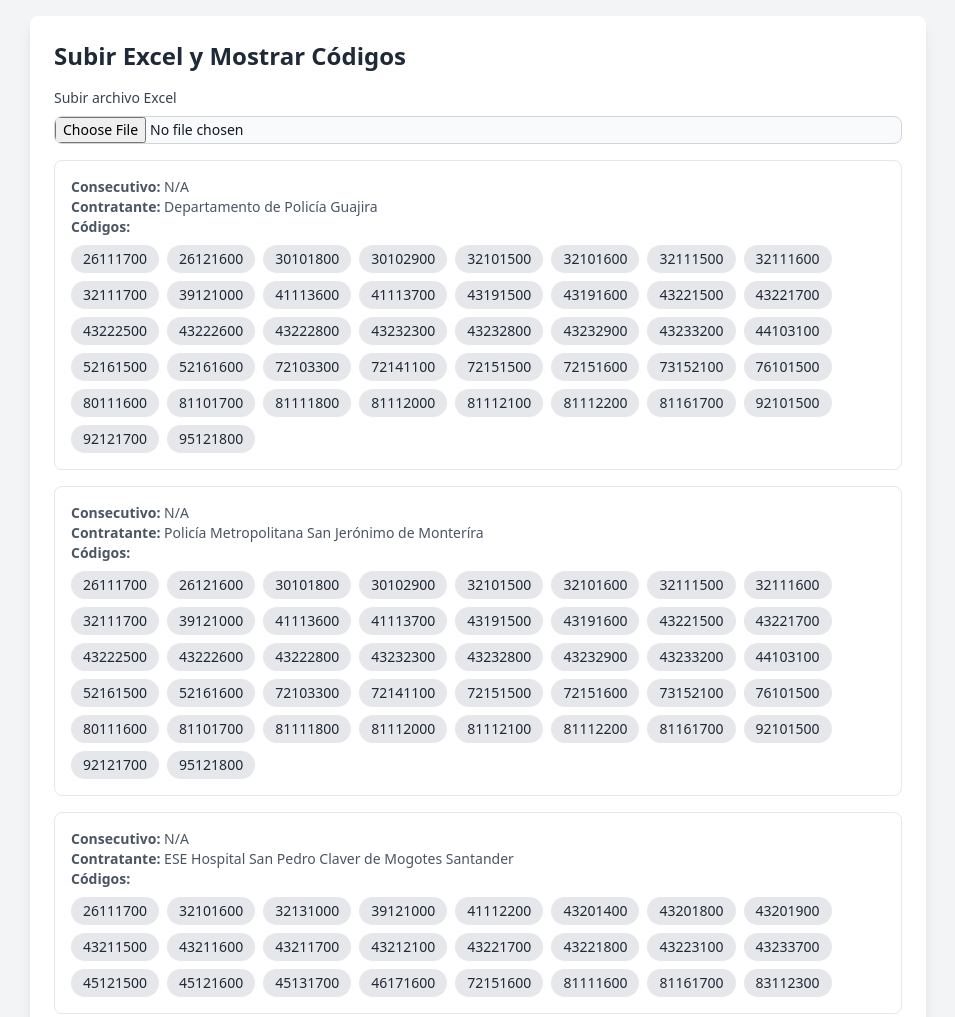
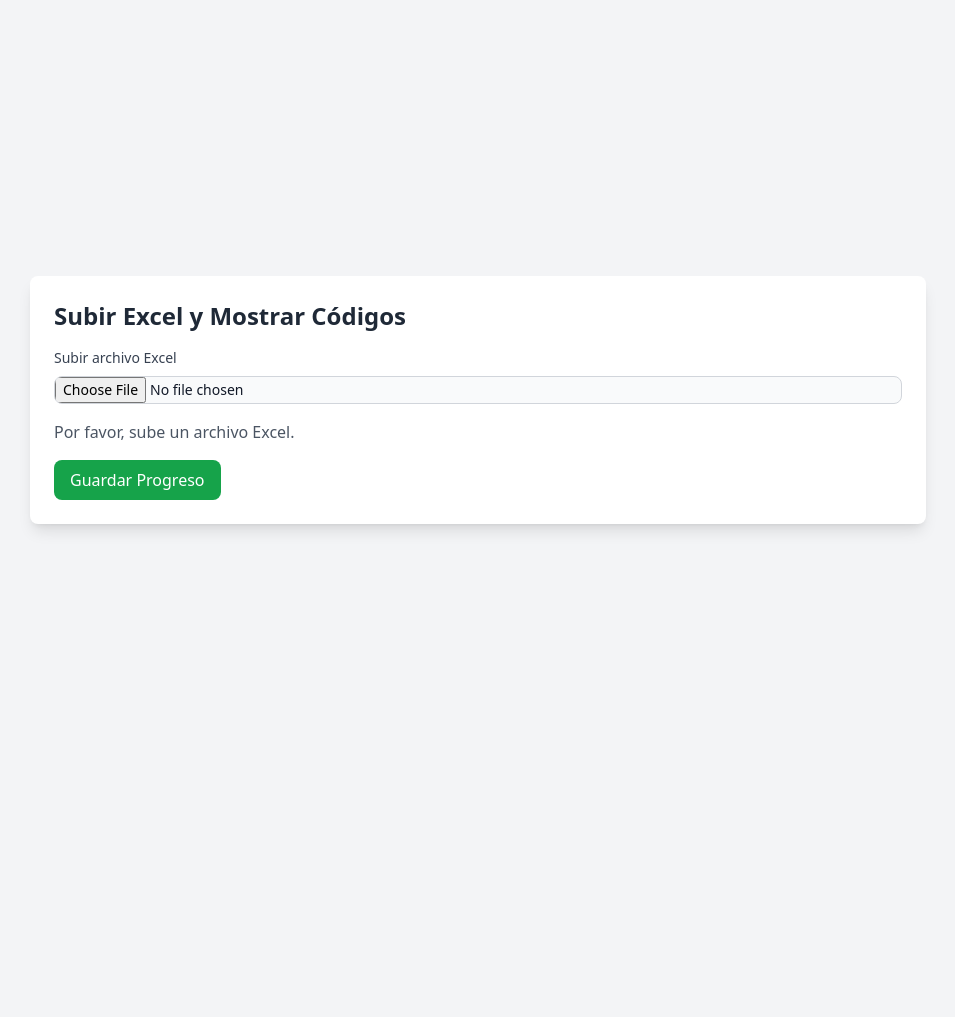
Before and after one commit to chandler30/RUP, a plain HTML site: page index.html in a window 1280 px wide. Shown: the top 1017 px of the page, without its empty margins (162-1117 px from the left). After the commit the page ends 800 px from the top, so only its background shows below. Drawn offline with nearby package versions, Linux system fonts and the light colour scheme.

Commit message:
Update index.html

```diff
--- a/index.html
+++ b/index.html
@@ -46,23 +46,24 @@
             }
         });
 
-        // Datos de ejemplo si no se sube un archivo (basado en lo que me diste)
-        const sampleData = [
-            { "CONSECUTIVO EN EL RUP": "N/A", "CONTRATANTE": "Departamento de Policía Guajira", "CODIGOS": "26111700 26121600 30101800 30102900 32101500 32101600 32111500 32111600 32111700 39121000 41113600 41113700 43191500 43191600 43221500 43221700 43222500 43222600 43222800 43232300 43232800 43232900 43233200 44103100 52161500 52161600 72103300 72141100 72151500 72151600 73152100 76101500 80111600 81101700 81111800 81112000 81112100 81112200 81161700 92101500 92121700 95121800" },
-            { "CONSECUTIVO EN EL RUP": "N/A", "CONTRATANTE": "Policía Metropolitana San Jerónimo de Monteríra", "CODIGOS": "26111700 26121600 30101800 30102900 32101500 32101600 32111500 32111600 32111700 39121000 41113600 41113700 43191500 43191600 43221500 43221700 43222500 43222600 43222800 43232300 43232800 43232900 43233200 44103100 52161500 52161600 72103300 72141100 72151500 72151600 73152100 76101500 80111600 81101700 81111800 81112000 81112100 81112200 81161700 92101500 92121700 95121800" },
-            { "CONSECUTIVO EN EL RUP": "N/A", "CONTRATANTE": "ESE Hospital San Pedro Claver de Mogotes Santander", "CODIGOS": "26111700 32101600 32131000 39121000 41112200 43201400 43201800 43201900 43211500 43211600 43211700 43212100 43221700 43221800 43223100 43233700 45121500 45121600 45131700 46171600 72151600 81111600 81161700 83112300" }
-        ];
+        // Función para normalizar códigos (quitar espacios)
+        function normalizeCode(code) {
+            return code.replace(/\s+/g, '');
+        }
 
         // Función para mostrar los datos
         function displayData(data) {
             const list = document.getElementById('list');
             list.innerHTML = '';
 
-            // Usar datos de ejemplo si no se sube archivo, o los datos del Excel
-            const displayData = data.length > 0 ? data : sampleData;
+            if (data.length === 0) {
+                list.innerHTML = '<p class="text-gray-600">Por favor, sube un archivo Excel.</p>';
+                return;
+            }
 
-            displayData.forEach(item => {
-                const codes = item['CODIGOS'] ? item['CODIGOS'].split(' ') : []; // Separar por espacios
+            data.forEach(item => {
+                // Separar los códigos por espacios y normalizarlos
+                const codes = item['CODIGOS'] ? item['CODIGOS'].split(' ').map(normalizeCode).filter(code => code) : [];
                 const itemDiv = document.createElement('div');
                 itemDiv.className = 'border border-gray-200 p-4 rounded-lg';
                 itemDiv.innerHTML = `
@@ -121,7 +122,7 @@
             }
         }
 
-        // Mostrar datos de ejemplo al cargar la página
+        // Mostrar mensaje inicial
         window.onload = () => displayData([]);
     </script>
 </body>
```
